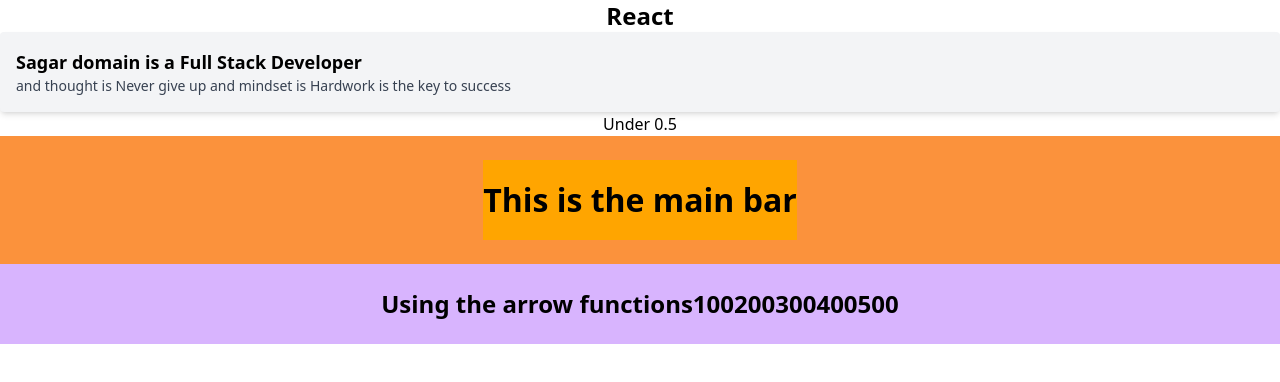
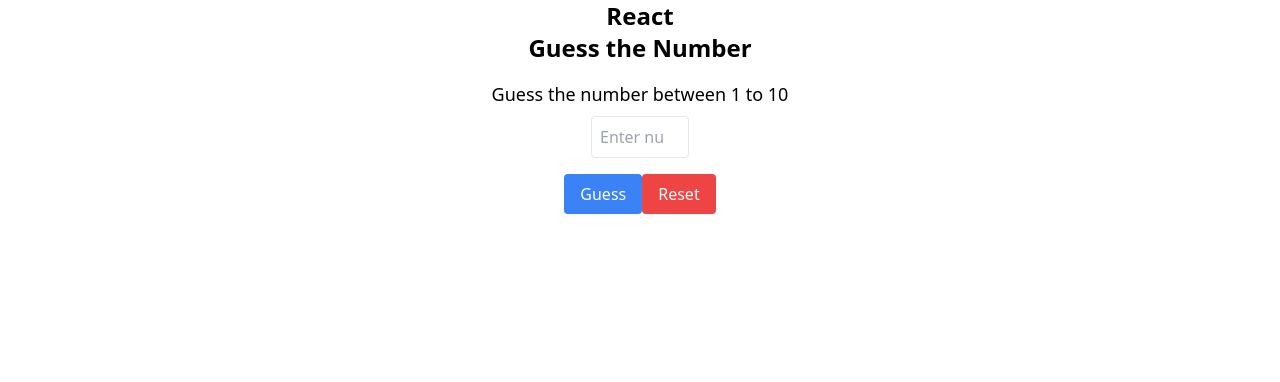
Before and after one commit to SagarSuryakantWaghmare/Meta-Frontend-Course, a React (Create React App) app in the folder React Basics/first/: page / in a window 1280 px wide. Shown: the top 382 px of the page. Built offline with nearby package versions, Linux system fonts and the light colour scheme.

Commit message:
Small project Guess the number

```diff
--- a/React Basics/first/src/App.js
+++ b/React Basics/first/src/App.js
@@ -1,19 +1,21 @@
 import React from 'react'
-import Props from './components/Props'
+// import Props from './components/Props'
 // import Header from './components/Header';
-import Main from './components/Main';
-import Sidebar from './components/Sidebar';
-import TernaryOperator from './components/TernaryOperator';
+// import Main from './components/Main';
+// import Sidebar from './components/Sidebar';
+// import TernaryOperator from './components/TernaryOperator';
+import GuessTheNumber from './components/GuessTheNumber';
 function App() {
   let name = 'React';
   return (
     <>
     <span className='text-2xl flex font-semibold  justify-center'>{name}</span>
-    <Props name="Sagar" aim="Full Stack Developer" thought="Never give up" mindset="Hardwork is the key to success"/>
+    {/* <Props name="Sagar" aim="Full Stack Developer" thought="Never give up" mindset="Hardwork is the key to success"/> */}
     {/* <Header name="Sagar" domain="Full Stack Developer"/> */}
-    <TernaryOperator/>
+    {/* <TernaryOperator/>
     <Main/>
-    <Sidebar/>
+    <Sidebar/> */}
+    <GuessTheNumber/>
     </>
   )
 }
--- a/React Basics/first/src/components/GuessTheNumber.js
+++ b/React Basics/first/src/components/GuessTheNumber.js
@@ -0,0 +1,43 @@
+import React from "react";
+import { useState } from "react";
+function GuessTheNumber() {
+    const[result, setResult] = useState("");
+    let random=Math.floor(Math.random*10)+1;
+    function checkGuess(){
+        let number=document.querySelector("input").value;
+        number==random?setResult("You guessed it right"):setResult("You guessed it wrong");
+    }
+return (
+    <>
+        <div className="flex flex-col items-center">
+            <h1 className="text-2xl font-semibold mb-4">Guess the Number</h1>
+            <div className="flex flex-col items-center">
+                <h2 className="text-lg font-normal mb-2">
+                    Guess the number between 1 to 10
+                </h2>
+                <input
+                    type="number"
+                    min={1}
+                    max={10}
+                    placeholder="Enter number here"
+                    className="border rounded p-2"
+                />
+            </div>
+            <div>
+                <button onClick={checkGuess} className="bg-blue-500 text-white px-4 py-2 rounded mt-4  hover:bg-blue-800">
+                    Guess
+                </button>
+                <button onClick={()=>window.location.reload()} className="bg-red-500 text-white px-4 py-2 rounded mt-4  hover:bg-red-800">
+                    Reset
+                    </button>
+            </div>
+            <div>
+                <h2 className="text-lg font-semibold mt-4">{result} </h2>
+            </div>
+
+        </div>
+    </>
+);
+}
+
+export default GuessTheNumber;
```
